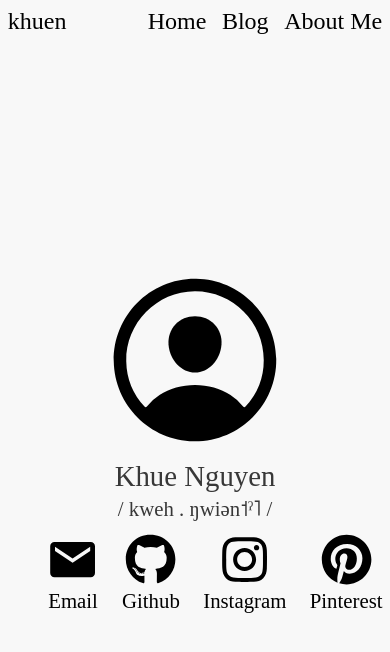
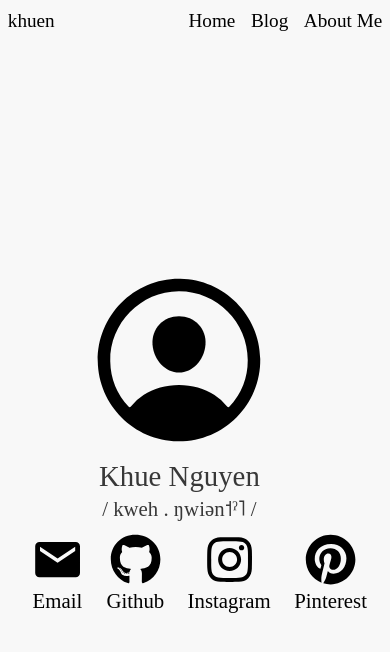
Before and after one commit to khuei/Z5483.github.io, a React (Create React App) app: page / in a window 390 px wide. Shown: the top 652 px of the page. Built offline with nearby package versions, Linux system fonts and the light colour scheme.

Commit message:
feat: more reponsiveness

```diff
--- a/src/Header.css
+++ b/src/Header.css
@@ -28,6 +28,14 @@ header {
 }
 
 @media (max-width: 768px) {
+  .header-logo {
+    font-size: 1.2rem;
+  }
+
+  .header-menu {
+    font-size: 1.2rem;
+  }
+
   .header-menu {
     gap: 4dvw;
   }
--- a/src/Home.css
+++ b/src/Home.css
@@ -139,9 +139,13 @@
 }
 
 @media (max-width: 768px) {
+  #profile {
+    margin-right: 8dvw;
+  }
   .profile-icon {
     width: 200px;
   }
+
   .profile-name {
     font-size: 1.8rem;
   }
```
